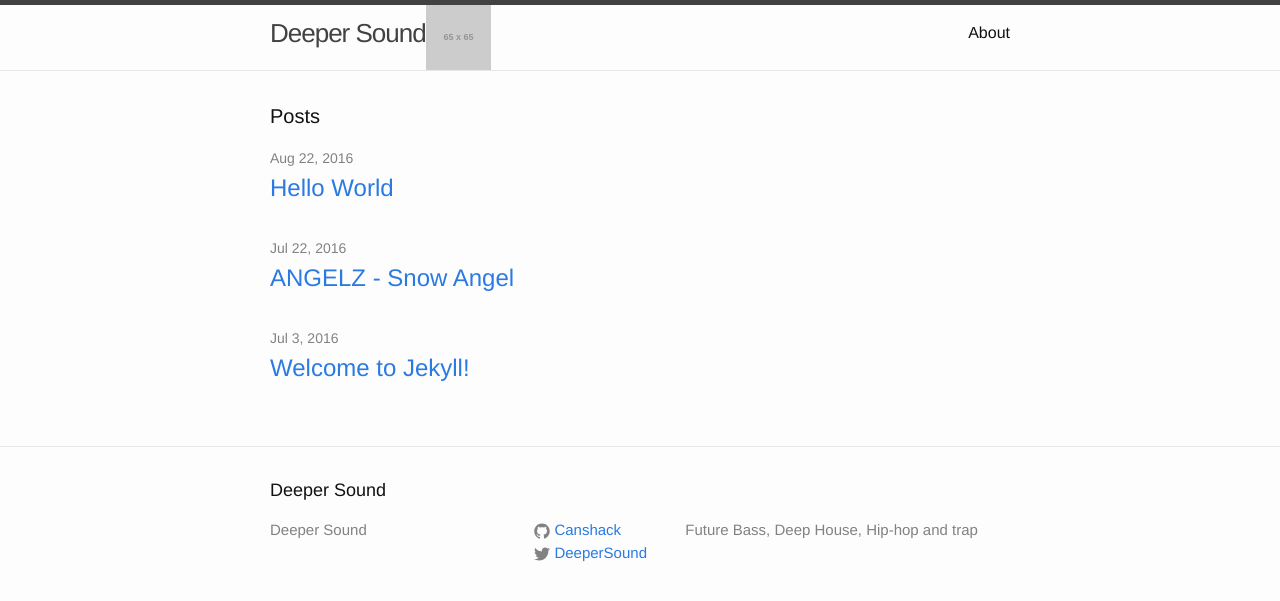
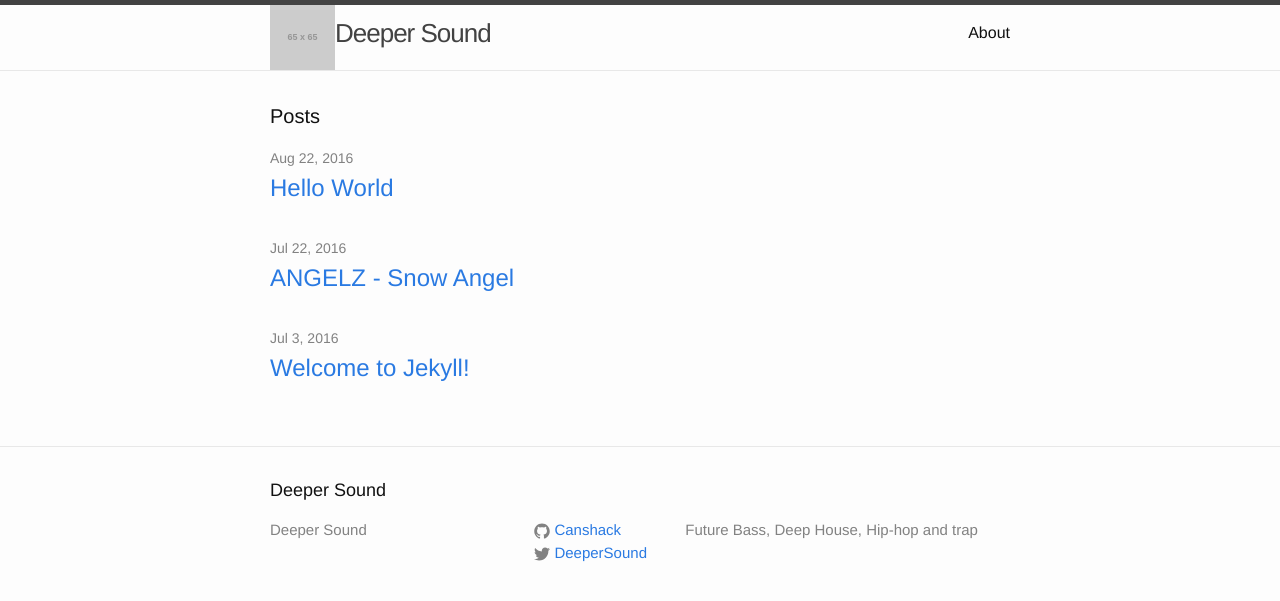
Before and after one commit to tfrenchy/Canshack.github.io, a Jekyll site: the page built from index.html, in a window 1280 px wide. Shown: the top 601 px of the page. Built offline with Jekyll 4.4.1, drawn with Linux system fonts in a browser that asks for light colours.

Commit message:
Update _layout.scss

```diff
--- a/_sass/_layout.scss
+++ b/_sass/_layout.scss
@@ -9,7 +9,10 @@
     // Positioning context for the mobile navigation icon
     position: relative;
 }
-
+.head-logo {
+    border: 2px;
+    float: left;
+}
 .site-title {
     font-size: 26px;
     font-weight: 300;
```
